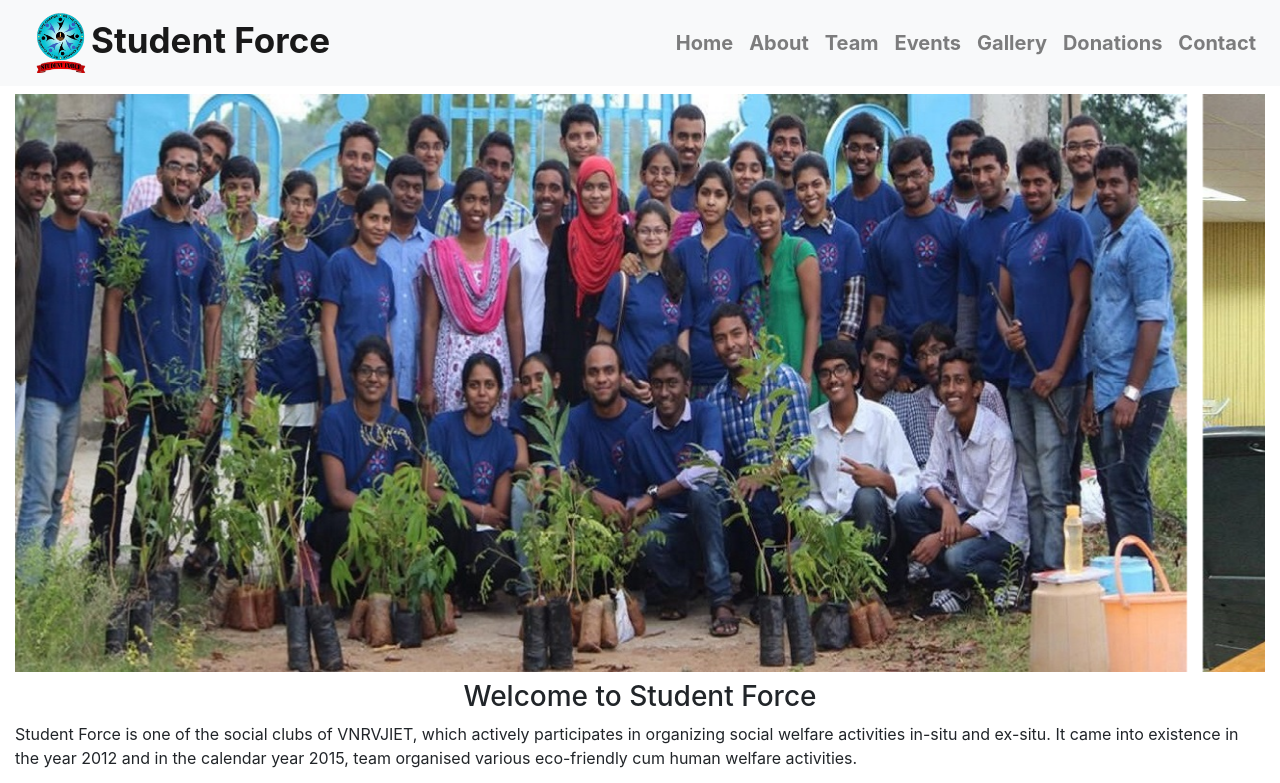
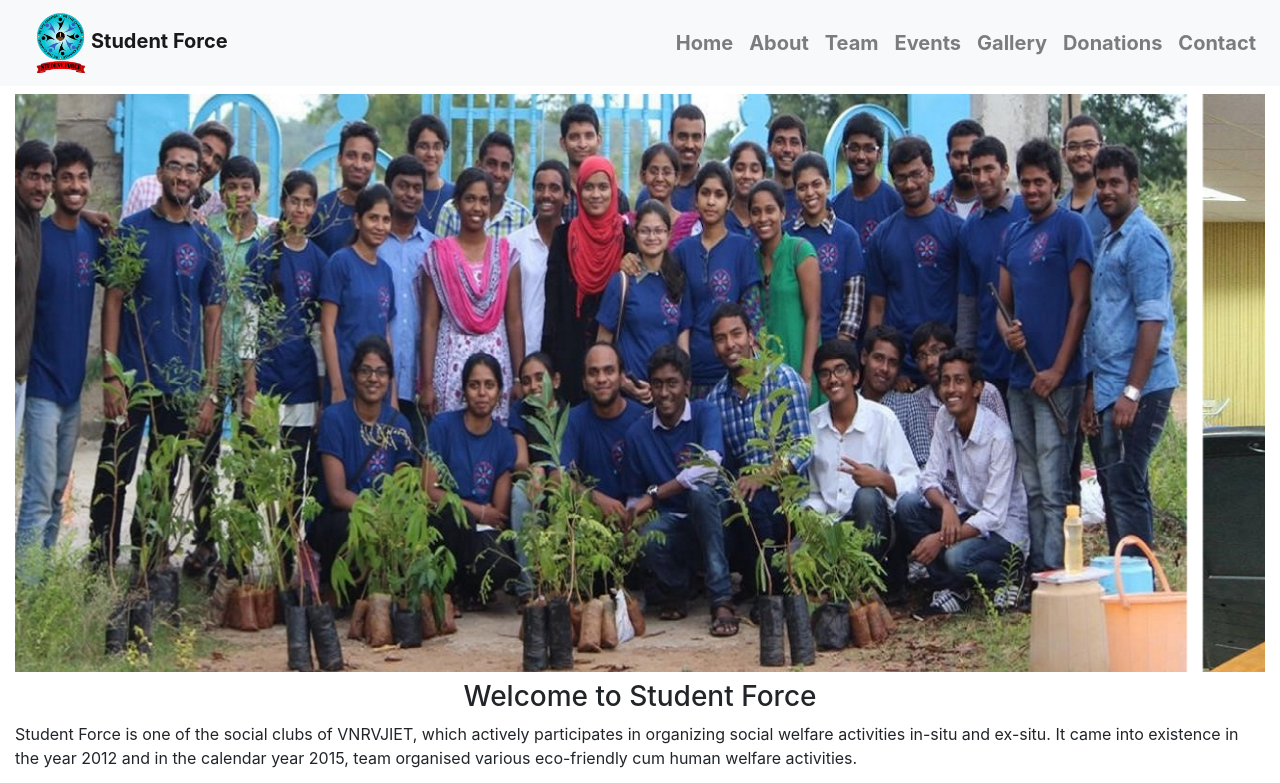
Before and after one commit to my-design-a/studentforce, a plain HTML site: page index.html in a window 1280 px wide. Shown: the top 783 px of the page. Drawn offline with nearby package versions, Linux system fonts and the light colour scheme.

Commit message:
Changed Font Size

```diff
--- a/index.html
+++ b/index.html
@@ -70,7 +70,7 @@
     <!--Navigation Bar-->
     <nav class="navbar navbar-expand-md navbar-light bg-light sticky-top">
         <div class="container-fluid" >
-            <a class="navbar-brand" href="#" style="font-size:35px;font-weight:bolder;"><img src="sflogo.png" width="60" height="60" />Student Force</a>
+            <a class="navbar-brand" href="#" style="font-size:20px;font-weight:bolder;"><img src="sflogo.png" width="60" height="60" />Student Force</a>
             <button class="navbar-toggler" type="button" data-toggle="collapse" data-target="#navbarResponsive">
                 <span class="navbar-toggler-icon"></span>
             </button>
```
